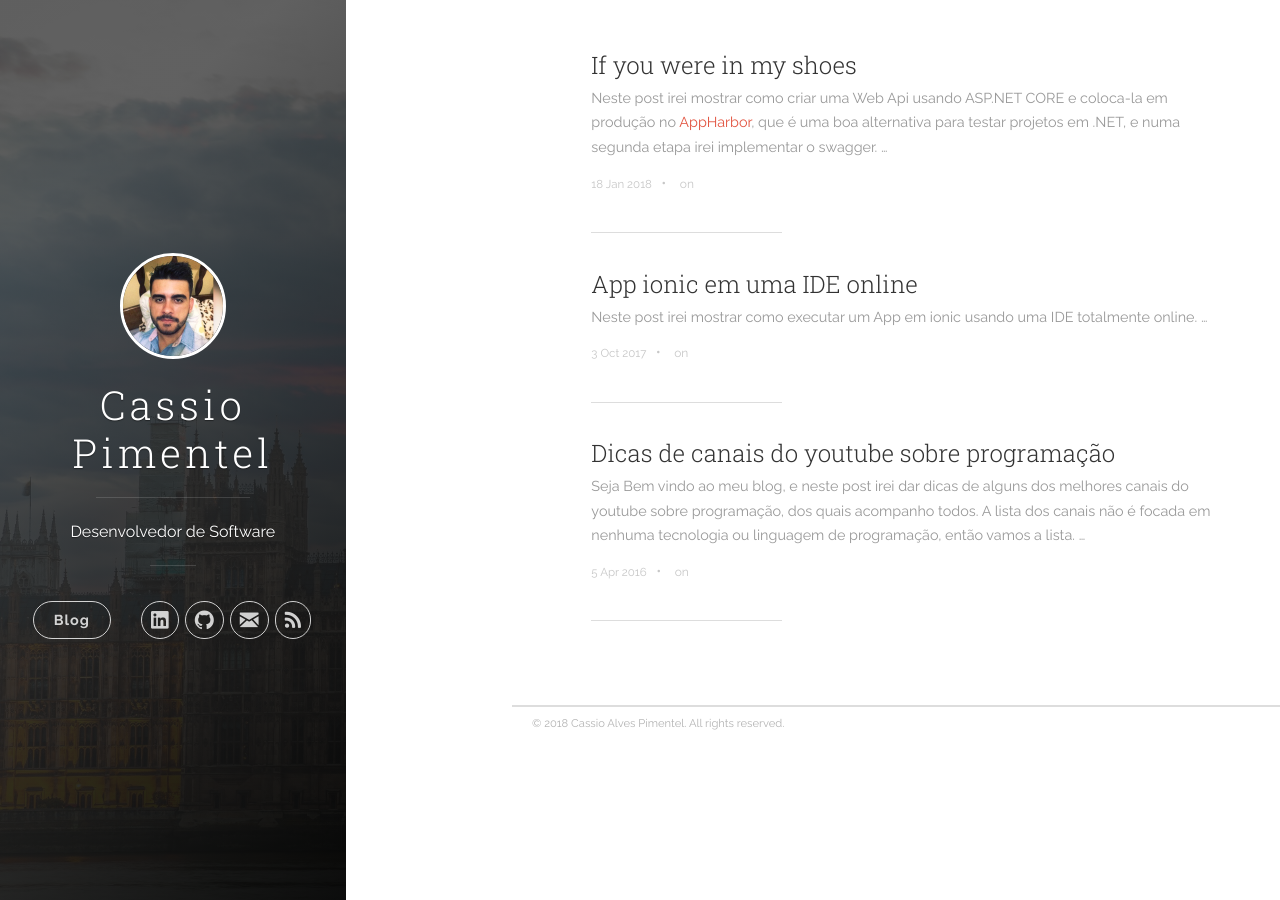
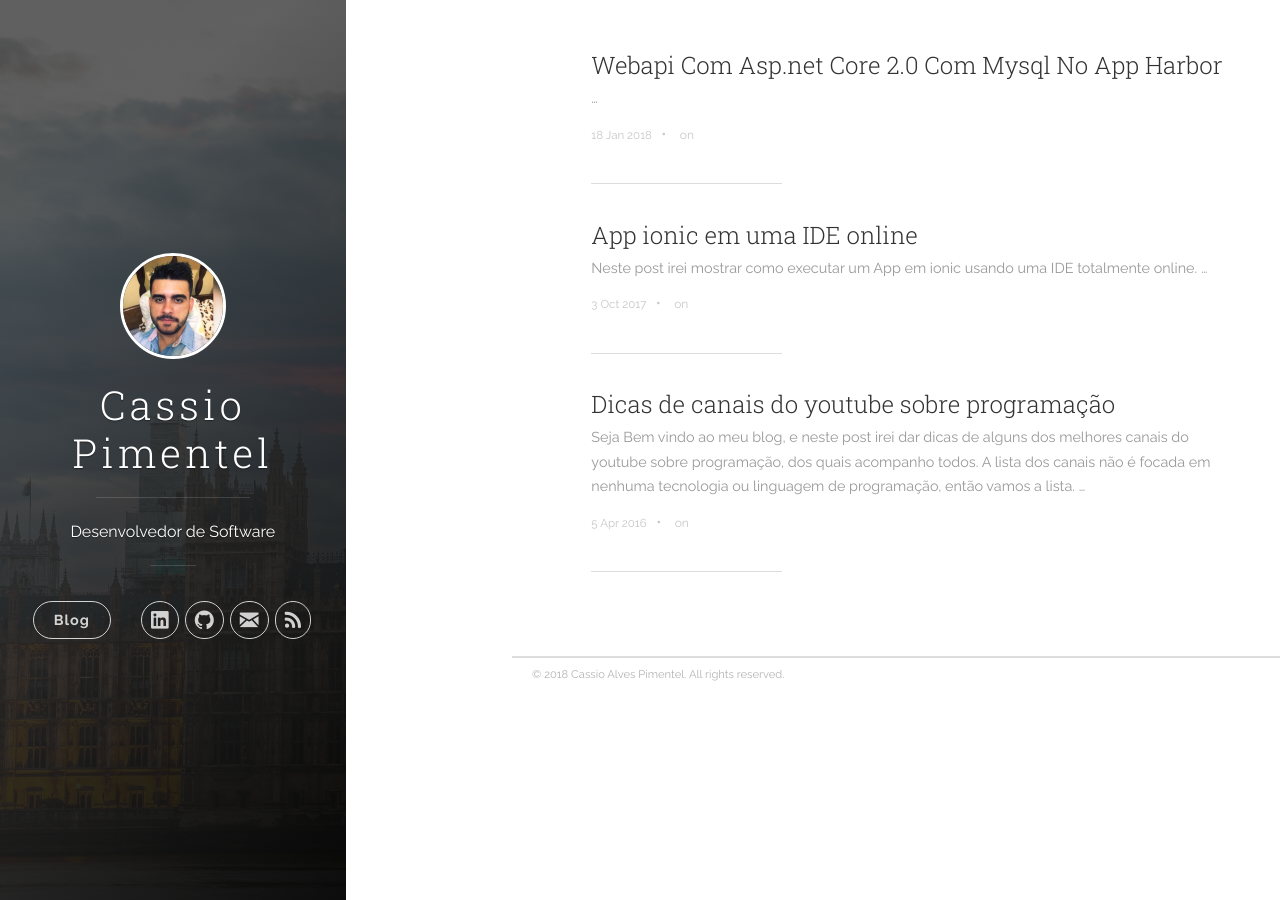
Before and after one commit to CassioPimentel/cassiopimentel.github.io, a Jekyll site: the page built from index.html, in a window 1280 px wide. Built offline with Jekyll 4.4.1, drawn with Linux system fonts in a browser that asks for light colours; nearby versions of some CDN libraries; the list of posts is cut into pages by our own code.

Commit message:
Update 2018-01-18-WebApi-com-ASP.NET-CORE-2.0-com-MySQL-no-App-Harbor.markdown

```diff
--- a/_posts/2018-01-18-WebApi-com-ASP.NET-CORE-2.0-com-MySQL-no-App-Harbor.markdown
+++ b/_posts/2018-01-18-WebApi-com-ASP.NET-CORE-2.0-com-MySQL-no-App-Harbor.markdown
@@ -1,7 +1,4 @@
----
-layout: post
-title:  "If you were in my shoes"
----
+
 
 Neste post irei mostrar como criar uma Web Api usando ASP.NET CORE e coloca-la em produção no [AppHarbor](https://appharbor.com/), que é uma boa alternativa para testar projetos em .NET, e numa segunda etapa irei implementar o swagger.
 
```
